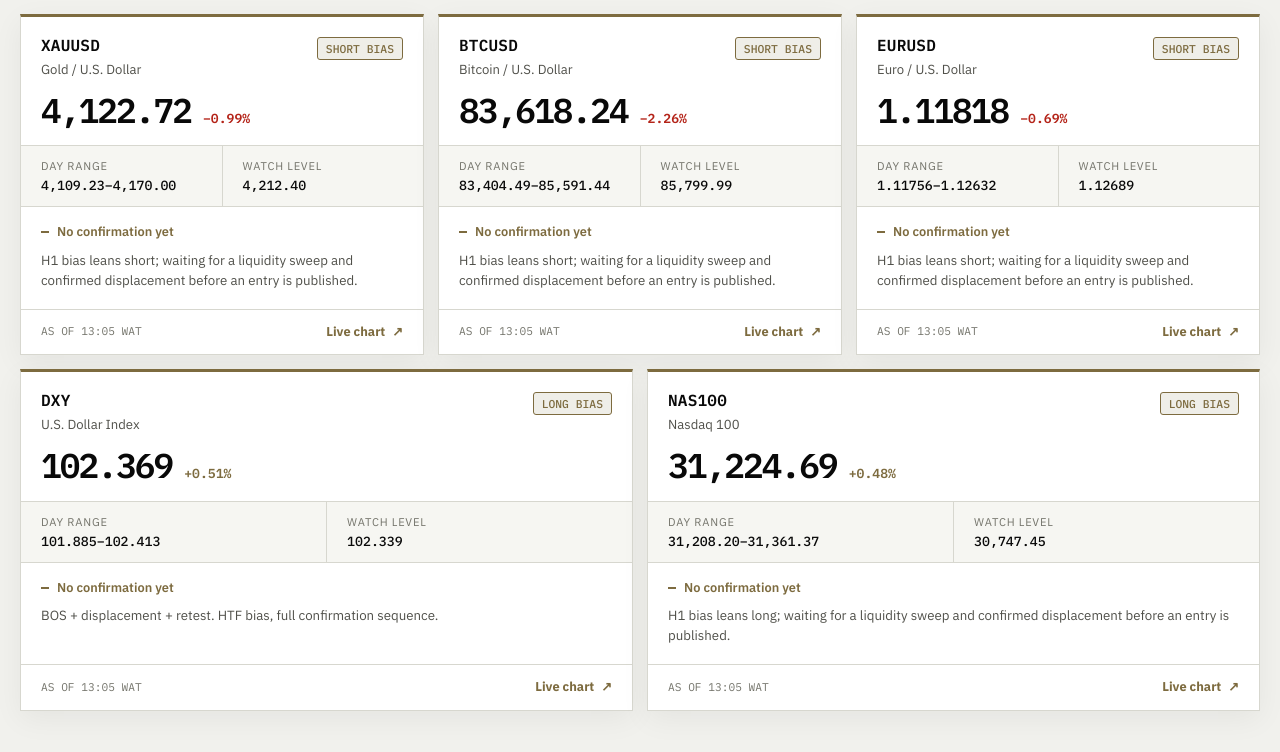
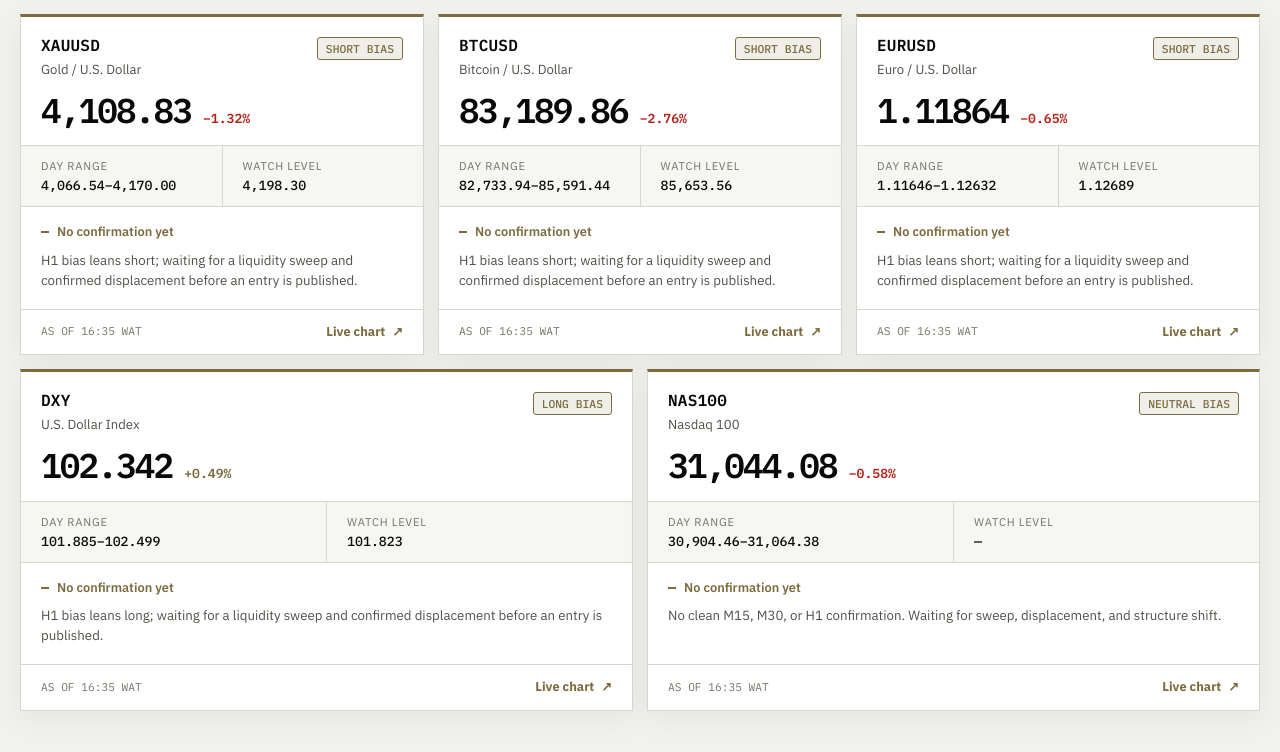
Before and after one commit to Trybnetwork/AlphaTrader, a plain HTML site: page index.html in a window 1280 px wide. Shown: the part 493-1245 px from the top of the page. Drawn offline with Linux system fonts and the light colour scheme.

Commit message:
Refresh AlphaTrader public signal desk

```diff
--- a/index.html
+++ b/index.html
@@ -380,7 +380,7 @@
       </div>
       <div class="stamp" aria-label="Snapshot timestamp">
         <div class="stamp-label">TradingView snapshot</div>
-        <p class="stamp-time">07 Oct 2026 · 13:05 WAT</p>
+        <p class="stamp-time">07 Oct 2026 · 16:35 WAT</p>
         <p class="stamp-note">Open a chart for the latest quote.</p>
         <a class="live-page-link" href="https://trybnetwork.github.io/AlphaTrader/live/" target="_blank" rel="noopener noreferrer" aria-label="Open the AlphaTrader Live page">Open Live page</a>
       </div>
@@ -427,17 +427,17 @@
             <div><h3 class="symbol">XAUUSD</h3><div class="label">Gold / U.S. Dollar</div></div>
             <span class="bias">Short bias</span>
           </div>
-          <div class="price-row"><span class="price">4,122.72</span><span class="change down">−0.99%</span></div>
+          <div class="price-row"><span class="price">4,108.83</span><span class="change down">−1.32%</span></div>
           <div class="facts">
-            <div class="fact"><span>Day range</span><b>4,109.23–4,170.00</b></div>
-            <div class="fact"><span>Watch level</span><b>4,212.40</b></div>
+            <div class="fact"><span>Day range</span><b>4,066.54–4,170.00</b></div>
+            <div class="fact"><span>Watch level</span><b>4,198.30</b></div>
           </div>
           <div class="market-body">
             <div class="status-line">No confirmation yet</div>
             <p class="rationale">H1 bias leans short; waiting for a liquidity sweep and confirmed displacement before an entry is published.</p>
           </div>
           <div class="market-foot">
-            <span class="source-time">AS OF 13:05 WAT</span>
+            <span class="source-time">AS OF 16:35 WAT</span>
             <a class="chart-link" href="https://www.tradingview.com/symbols/XAUUSD/" target="_blank" rel="noopener noreferrer" aria-label="Open XAUUSD live chart on TradingView">Live chart</a>
           </div>
         </article>
@@ -447,17 +447,17 @@
             <div><h3 class="symbol">BTCUSD</h3><div class="label">Bitcoin / U.S. Dollar</div></div>
             <span class="bias">Short bias</span>
           </div>
-          <div class="price-row"><span class="price">83,618.24</span><span class="change down">−2.26%</span></div>
+          <div class="price-row"><span class="price">83,189.86</span><span class="change down">−2.76%</span></div>
           <div class="facts">
-            <div class="fact"><span>Day range</span><b>83,404.49–85,591.44</b></div>
-            <div class="fact"><span>Watch level</span><b>85,799.99</b></div>
+            <div class="fact"><span>Day range</span><b>82,733.94–85,591.44</b></div>
+            <div class="fact"><span>Watch level</span><b>85,653.56</b></div>
           </div>
           <div class="market-body">
             <div class="status-line">No confirmation yet</div>
             <p class="rationale">H1 bias leans short; waiting for a liquidity sweep and confirmed displacement before an entry is published.</p>
           </div>
           <div class="market-foot">
-            <span class="source-time">AS OF 13:05 WAT</span>
+            <span class="source-time">AS OF 16:35 WAT</span>
             <a class="chart-link" href="https://www.tradingview.com/symbols/BITSTAMP-BTCUSD/" target="_blank" rel="noopener noreferrer" aria-label="Open BTCUSD live chart on TradingView">Live chart</a>
           </div>
         </article>
@@ -467,9 +467,9 @@
             <div><h3 class="symbol">EURUSD</h3><div class="label">Euro / U.S. Dollar</div></div>
             <span class="bias">Short bias</span>
           </div>
-          <div class="price-row"><span class="price">1.11818</span><span class="change down">−0.69%</span></div>
+          <div class="price-row"><span class="price">1.11864</span><span class="change down">−0.65%</span></div>
           <div class="facts">
-            <div class="fact"><span>Day range</span><b>1.11756–1.12632</b></div>
+            <div class="fact"><span>Day range</span><b>1.11646–1.12632</b></div>
             <div class="fact"><span>Watch level</span><b>1.12689</b></div>
           </div>
           <div class="market-body">
@@ -477,7 +477,7 @@
             <p class="rationale">H1 bias leans short; waiting for a liquidity sweep and confirmed displacement before an entry is published.</p>
           </div>
           <div class="market-foot">
-            <span class="source-time">AS OF 13:05 WAT</span>
+            <span class="source-time">AS OF 16:35 WAT</span>
             <a class="chart-link" href="https://www.tradingview.com/symbols/OANDA%3AEURUSD/" target="_blank" rel="noopener noreferrer" aria-label="Open EURUSD live chart on TradingView">Live chart</a>
           </div>
         </article>
@@ -487,17 +487,17 @@
             <div><h3 class="symbol">DXY</h3><div class="label">U.S. Dollar Index</div></div>
             <span class="bias">Long bias</span>
           </div>
-          <div class="price-row"><span class="price">102.369</span><span class="change up">+0.51%</span></div>
+          <div class="price-row"><span class="price">102.342</span><span class="change up">+0.49%</span></div>
           <div class="facts">
-            <div class="fact"><span>Day range</span><b>101.885–102.413</b></div>
-            <div class="fact"><span>Watch level</span><b>102.339</b></div>
+            <div class="fact"><span>Day range</span><b>101.885–102.499</b></div>
+            <div class="fact"><span>Watch level</span><b>101.823</b></div>
           </div>
           <div class="market-body">
             <div class="status-line">No confirmation yet</div>
-            <p class="rationale">BOS + displacement + retest. HTF bias, full confirmation sequence.</p>
+            <p class="rationale">H1 bias leans long; waiting for a liquidity sweep and confirmed displacement before an entry is published.</p>
           </div>
           <div class="market-foot">
-            <span class="source-time">AS OF 13:05 WAT</span>
+            <span class="source-time">AS OF 16:35 WAT</span>
             <a class="chart-link" href="https://www.tradingview.com/symbols/TVC-DXY/" target="_blank" rel="noopener noreferrer" aria-label="Open DXY live chart on TradingView">Live chart</a>
           </div>
         </article>
@@ -505,19 +505,19 @@
         <article class="market-card">
           <div class="market-top">
             <div><h3 class="symbol">NAS100</h3><div class="label">Nasdaq 100</div></div>
-            <span class="bias">Long bias</span>
+            <span class="bias">Neutral bias</span>
           </div>
-          <div class="price-row"><span class="price">31,224.69</span><span class="change up">+0.48%</span></div>
+          <div class="price-row"><span class="price">31,044.08</span><span class="change down">−0.58%</span></div>
           <div class="facts">
-            <div class="fact"><span>Day range</span><b>31,208.20–31,361.37</b></div>
-            <div class="fact"><span>Watch level</span><b>30,747.45</b></div>
+            <div class="fact"><span>Day range</span><b>30,904.46–31,064.38</b></div>
+            <div class="fact"><span>Watch level</span><b>—</b></div>
           </div>
           <div class="market-body">
             <div class="status-line">No confirmation yet</div>
-            <p class="rationale">H1 bias leans long; waiting for a liquidity sweep and confirmed displacement before an entry is published.</p>
+            <p class="rationale">No clean M15, M30, or H1 confirmation. Waiting for sweep, displacement, and structure shift.</p>
           </div>
           <div class="market-foot">
-            <span class="source-time">AS OF 13:05 WAT</span>
+            <span class="source-time">AS OF 16:35 WAT</span>
             <a class="chart-link" href="https://www.tradingview.com/symbols/NASDAQ-NDX/" target="_blank" rel="noopener noreferrer" aria-label="Open NAS100 live chart on TradingView">Live chart</a>
           </div>
         </article>
```
